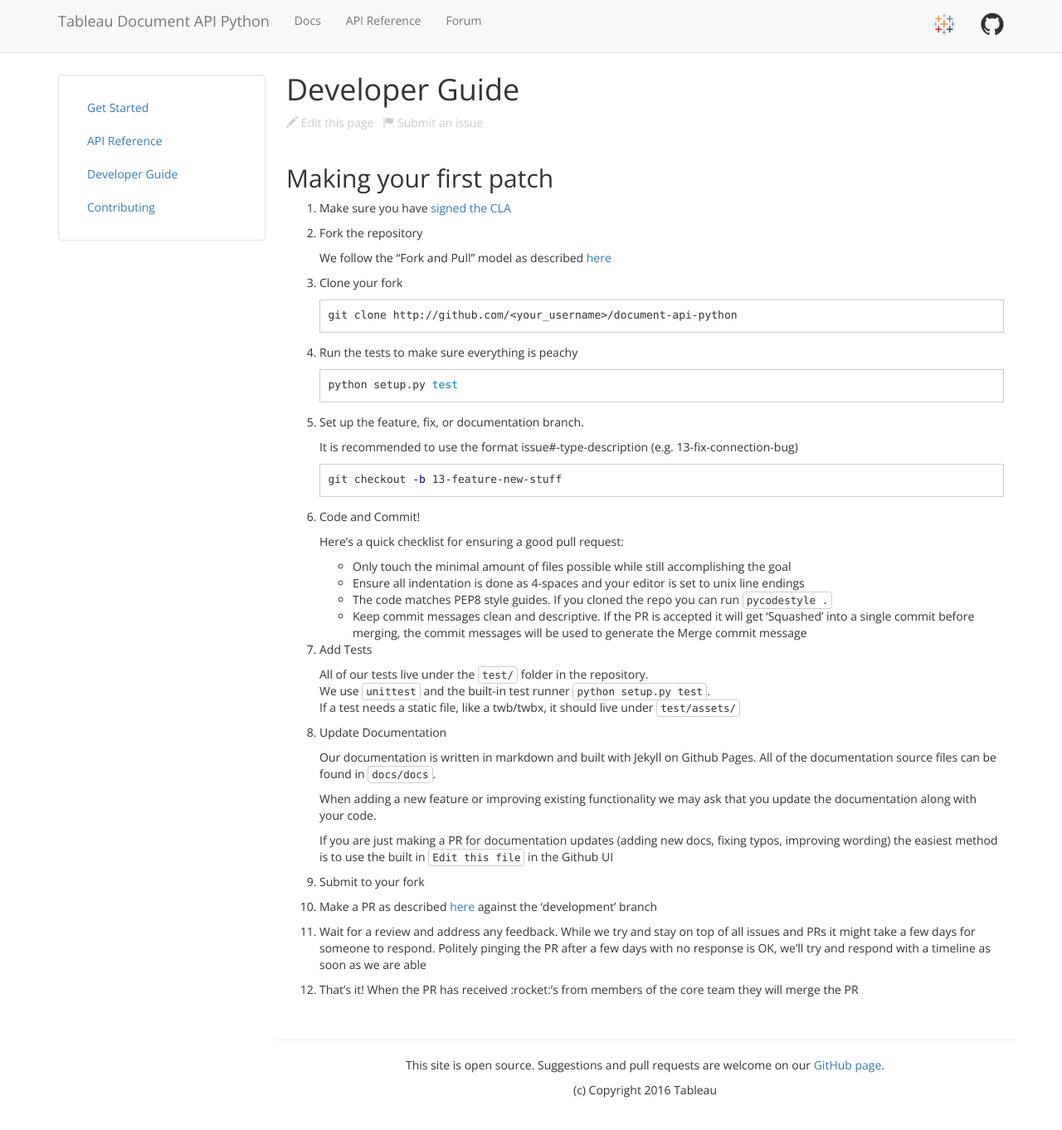
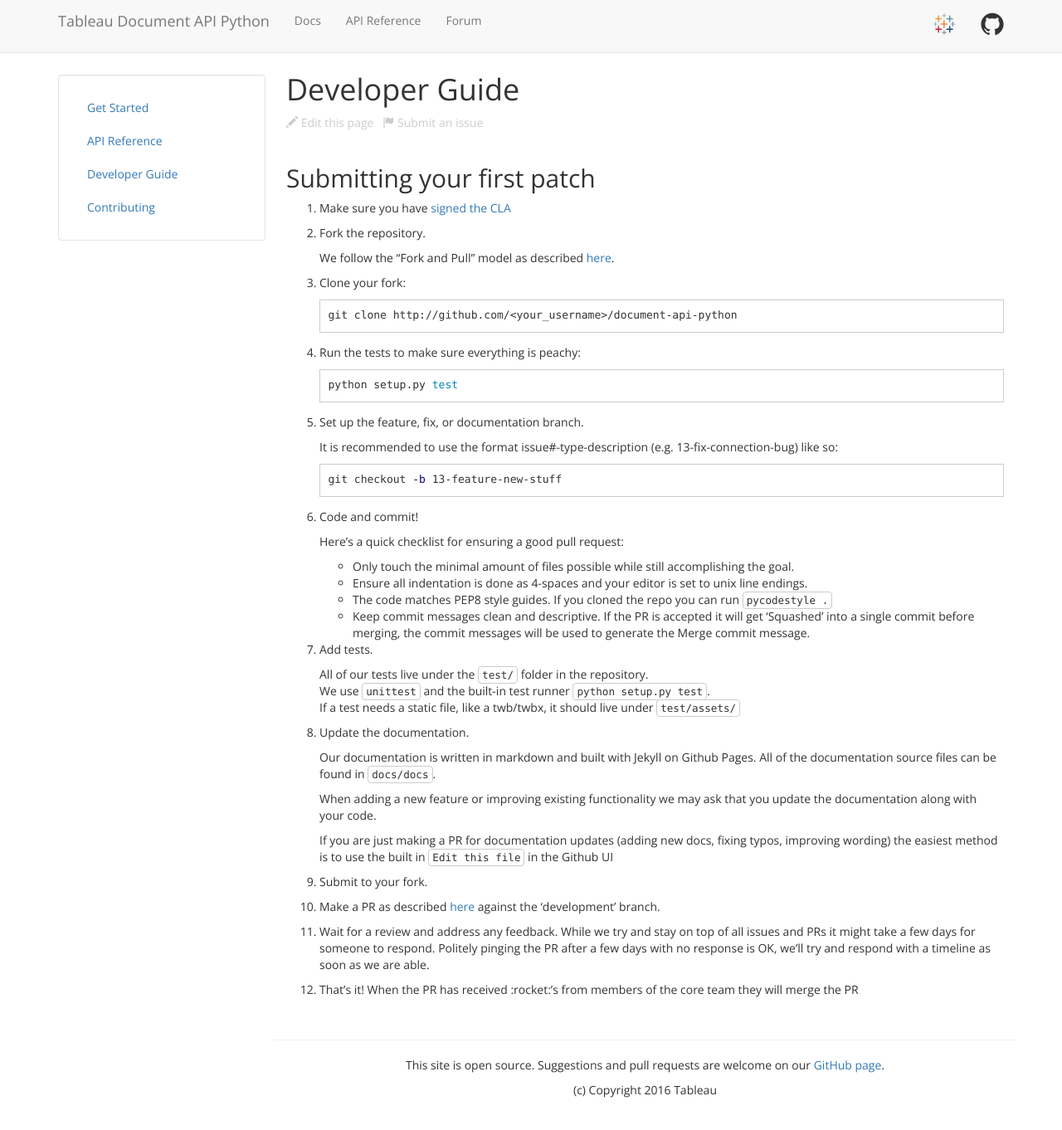
Before and after one commit to tableau/document-api-python, a Jekyll site: the page built from docs/docs/dev-guide.md, in a window 1280 px wide and 1364 px high. Shown: the whole window at 83% size. Built offline with Jekyll 4.4.1, drawn with Linux system fonts in a browser that asks for light colours; nearby versions of some CDN libraries.

Commit message:
Minor edits.
Added a few periods, etc.

````diff
--- a/docs/docs/dev-guide.md
+++ b/docs/docs/dev-guide.md
@@ -3,21 +3,21 @@
 layout: docs
 ---
 
-## Making your first patch
+## Submitting your first patch
 
 1. Make sure you have [signed the CLA](http://tableau.github.io/#contributor-license-agreement-cla)
 
-1. Fork the repository
+1. Fork the repository.
 
-   We follow the "Fork and Pull" model as described [here](https://help.github.com/articles/about-collaborative-development-models/)
+   We follow the "Fork and Pull" model as described [here](https://help.github.com/articles/about-collaborative-development-models/).
 
-1. Clone your fork
+1. Clone your fork:
 
    ```shell
    git clone http://github.com/<your_username>/document-api-python
    ```
 
-1. Run the tests to make sure everything is peachy
+1. Run the tests to make sure everything is peachy:
 
    ```shell
    python setup.py test
@@ -25,29 +25,29 @@
 
 1. Set up the feature, fix, or documentation branch.
 
-   It is recommended to use the format issue#-type-description (e.g. 13-fix-connection-bug)
+   It is recommended to use the format issue#-type-description (e.g. 13-fix-connection-bug) like so:
 
    ```shell
    git checkout -b 13-feature-new-stuff
    ```
 
-1. Code and Commit!
+1. Code and commit!
 
    Here's a quick checklist for ensuring a good pull request:
 
-   - Only touch the minimal amount of files possible while still accomplishing the goal
-   - Ensure all indentation is done as 4-spaces and your editor is set to unix line endings
+   - Only touch the minimal amount of files possible while still accomplishing the goal.
+   - Ensure all indentation is done as 4-spaces and your editor is set to unix line endings.
    - The code matches PEP8 style guides. If you cloned the repo you can run `pycodestyle .`
    - Keep commit messages clean and descriptive.
-     If the PR is accepted it will get 'Squashed' into a single commit before merging, the commit messages will be used to generate the Merge commit message
+     If the PR is accepted it will get 'Squashed' into a single commit before merging, the commit messages will be used to generate the Merge commit message.
 
-1. Add Tests
+1. Add tests.
 
    All of our tests live under the `test/` folder in the repository.
    We use `unittest` and the built-in test runner `python setup.py test`.
    If a test needs a static file, like a twb/twbx, it should live under `test/assets/`
 
-1. Update Documentation
+1. Update the documentation.
 
    Our documentation is written in markdown and built with Jekyll on Github Pages. All of the documentation source files can be found in `docs/docs`.
 
@@ -55,12 +55,12 @@
 
    If you are just making a PR for documentation updates (adding new docs, fixing typos, improving wording) the easiest method is to use the built in `Edit this file` in the Github UI
 
-1. Submit to your fork
+1. Submit to your fork.
 
-1. Make a PR as described [here](https://help.github.com/articles/creating-a-pull-request-from-a-fork/) against the 'development' branch
+1. Make a PR as described [here](https://help.github.com/articles/creating-a-pull-request-from-a-fork/) against the 'development' branch.
 
 1. Wait for a review and address any feedback.
-   While we try and stay on top of all issues and PRs it might take a few days for someone to respond. Politely pinging the PR after a few days with no response is OK, we'll try and respond with a timeline as soon as we are able
+   While we try and stay on top of all issues and PRs it might take a few days for someone to respond. Politely pinging the PR after a few days with no response is OK, we'll try and respond with a timeline as soon as we are able.
 
 1. That's it! When the PR has received :rocket:'s from members of the core team they will merge the PR
 
````
